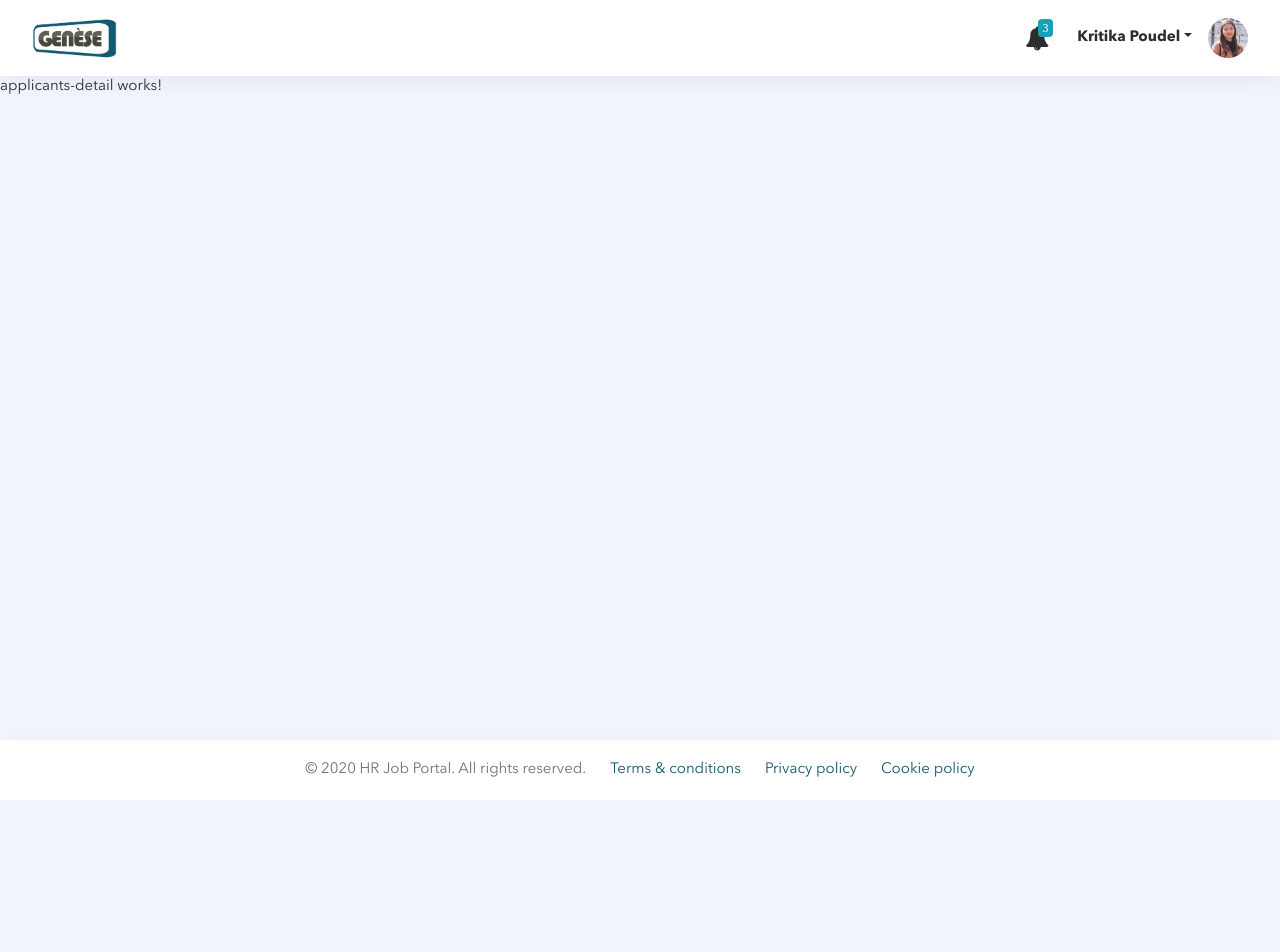
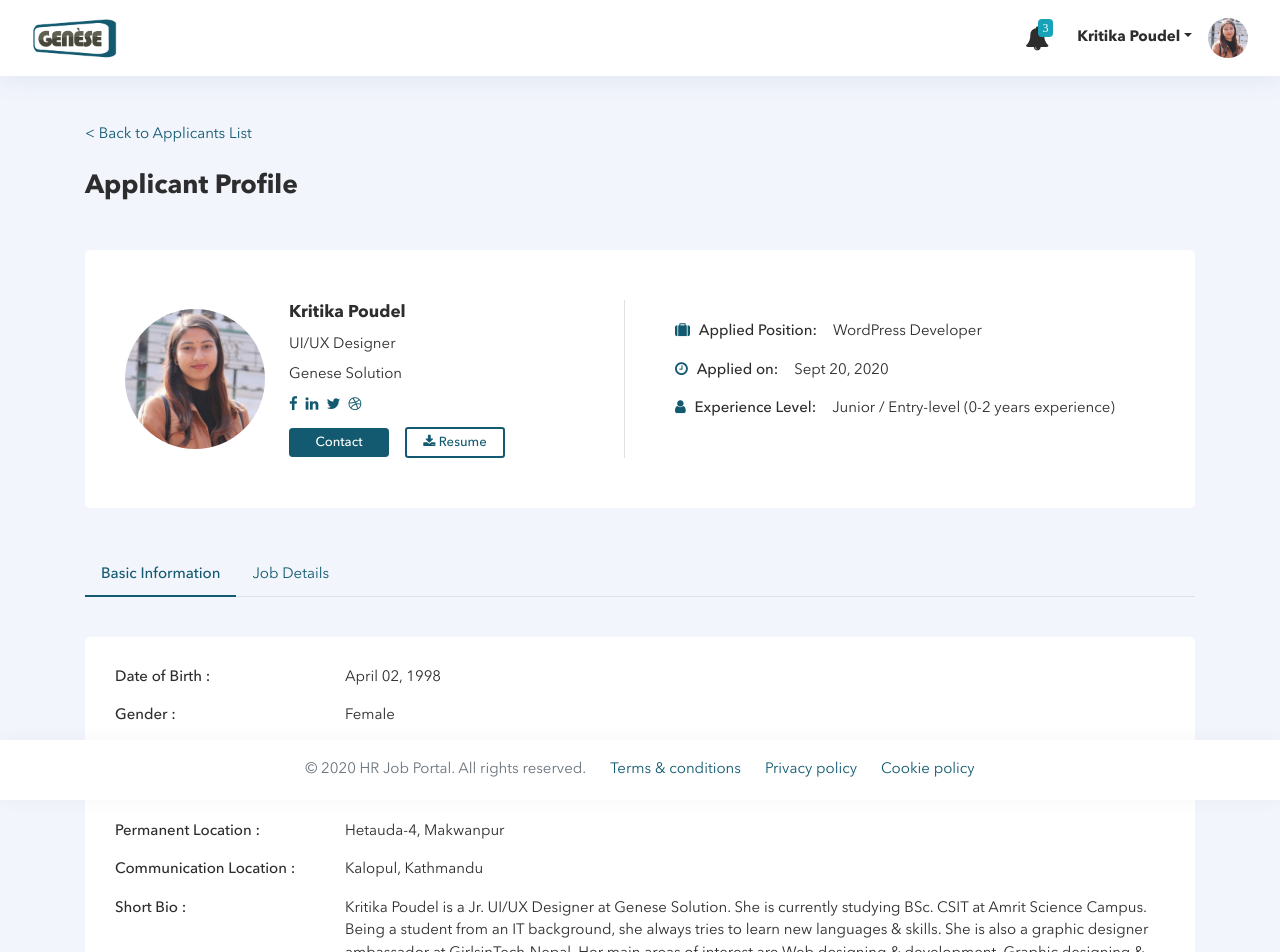
Before and after one commit to kabita10/Hr-Dashboard, an Angular app: page /applicants-detail in a window 1280 px wide. Shown: the top 952 px of the page. Before the commit the page ends 800 px from the top, so only its background shows below. Built offline with nearby package versions, Linux system fonts and the light colour scheme.

Commit message:
Add Applicants detail page

```diff
--- a/src/app/applicants-detail/applicants-detail.component.html
+++ b/src/app/applicants-detail/applicants-detail.component.html
@@ -1 +1,109 @@
-<p>applicants-detail works!</p>
+<div class="applicant-content mb-5 mt-5">
+    <div class="container">
+        <div class="back-list">
+            <a href="#">
+                < Back to Applicants List</a>
+        </div>
+        <div class="row">
+            <div class="col-lg-12">
+                <h3 class="applicant-header mt-4 mb-5">Applicant Profile</h3>
+            </div>
+        </div>
+        <div class="panel panel-container">
+            <div class="row align-items-center">
+                <div class="col-lg-6">
+                    <div class="profile-panel border-right align-items-center" style="display: flex;">
+                        <img class="user-profile float-left mr-4" style="border-radius: 50%; width: 140px;" src="./assets/img/kritika.jpg" alt="User Avatar" alt="User profile">
+                        <div class="profile-text">
+                            <h5>Kritika Poudel</h5>
+                            <p>UI/UX Designer</p>
+                            <p>Genese Solution</p>
+                            <a href="#"><em class="fa fa-facebook mr-2 mb-3"></em></a><a href="#"><em class="fa fa-linkedin mr-2"></em></a><a href="#"><em class="fa fa-twitter mr-2"></em></a><a href="#"><em class="fa fa-dribbble mr-2"></em></a><br>
+                            <button type="button" class="btn btn-sm btn-primary mr-3 btn-1">Contact</button>
+                            <button type="button" class="btn btn-sm btn-brdr btn-1" style="border: 2px solid #135a70; color: #135a70;"><em class="fa fa-download">&nbsp;</em>Resume</button>
+                        </div>
+                    </div>
+                </div>
+                <div class="col-lg-6">
+                    <div class="detail-panel">
+                        <dl class="dl-horizontal">
+                            <dt class="float-left mr-3"><em class="text-ic fa fa-suitcase">&nbsp;</em>Applied Position:</dt>
+                            <dd>WordPress Developer</dd>
+                        </dl>
+                        <dl class="dl-horizontal">
+                            <dt class="float-left mr-3"><em class="text-ic fa fa-clock-o">&nbsp;</em>Applied on:</dt>
+                            <dd>Sept 20, 2020</dd>
+                        </dl>
+                        <dl class="dl-horizontal">
+                            <dt class="float-left mr-3"><em class="text-ic fa fa-user">&nbsp;</em>Experience Level:</dt>
+                            <dd>Junior / Entry-level (0-2 years experience)</dd>
+                        </dl>
+                    </div>
+                </div>
+            </div>
+        </div>
+    </div>
+</div>
+
+<!-- Information tabs -->
+<div class="info-tabs">
+    <div class="container">
+        <ul class="nav nav-tabs" id="myTab" role="tablist">
+            <li class="nav-item">
+                <a class="nav-link active" id="basic-tab" data-toggle="tab" href="#basic-information" role="tab" aria-controls="basic-information" aria-selected="true">Basic Information</a>
+            </li>
+            <li class="nav-item">
+                <a class="nav-link" id="job-tab" data-toggle="tab" href="#job-details" role="tab" aria-controls="job-details" aria-selected="false">Job Details</a>
+            </li>
+        </ul>
+        <div class="tab-content tabs-des" id="myTabContent">
+            <div class="tab-pane fade show active" id="basic-information" role="tabpanel" aria-labelledby="basic-tab">
+                <dl class="dl-horizontal">
+                    <dt class="float-left mr-3 mb-3">Date of Birth :</dt>
+                    <dd class="m-right mb-3">April 02, 1998</dd>
+
+                    <dt class="float-left mr-3 mb-3">Gender :</dt>
+                    <dd class="m-right mb-3">Female</dd>
+
+                    <dt class="float-left mr-3 mb-3">Contact Number :</dt>
+                    <dd class="m-right mb-3">984577752</dd>
+
+                    <dt class="float-left mr-3 mb-3">Email Id :</dt>
+                    <dd class="m-right mb-3">Kritikapaudel9@gmail.com</dd>
+
+                    <dt class="float-left mr-3 mb-3">Permanent Location :</dt>
+                    <dd class="m-right mb-3">Hetauda-4, Makwanpur</dd>
+
+                    <dt class="float-left mr-3 mb-3">Communication Location :</dt>
+                    <dd class="m-right mb-3">Kalopul, Kathmandu</dd>
+
+                    <dt class="float-left mr-3 mb-3">Short Bio :</dt>
+                    <dd class="m-right mb-3">Kritika Poudel is a Jr. UI/UX Designer at Genese Solution. She is currently studying BSc. CSIT at Amrit Science Campus. Being a student from an IT background, she always tries to learn new languages & skills. She is also a graphic
+                        designer ambassador at GirlsinTech-Nepal. Her main areas of interest are Web designing & development, Graphic designing & Community Involvement.</dd>
+                </dl>
+            </div>
+
+            <div class="tab-pane fade" id="job-details" role="tabpanel" aria-labelledby="job-tab">
+                <dl class="dl-horizontal">
+                    <dt class="float-left mr-3 mb-3">Education Level :</dt>
+                    <dd class="m-right mb-3">Bsc. CSIT</dd>
+
+                    <dt class="float-left mr-3 mb-3">Available Start Date :</dt>
+                    <dd class="m-right mb-3">December 01, 2020</dd>
+
+                    <dt class="float-left mr-3 mb-3">Skills :</dt>
+                    <dd class="m-right btn-brdr mb-3 sub"><span class="ui-brd mr-3 sub">UI/UX Design </span><span class="ui-brd mr-3 sub">Web Design </span><span class="ui-brd mr-3 sub">Graphic Design </span><span class="ui-brd sub">Wordpress</span></dd>
+
+                    <dt class="float-left mr-3 mb-3">Desired Commitment :</dt>
+                    <dd class="m-right mb-3">Full Time</dd>
+
+                    <dt class="float-left mr-3 mb-3">Cover Letter :</dt>
+                    <dd class="m-right mb-3">I'm writing to express my interest in the WordPress Developer position listed on xyz.com. I have experience building large, consumer-focused health-based content sites. While much of my experience has been in the business world, I
+                        understand the social value of this sector and I am confident that my business experience will be an asset to your organization.<br>My responsibilities have included the development and management of website editorial voice and
+                        style; editorial calendars; and the daily content programming and production for various websites. I am confident working with development departments to implement design and functional enhancements, and to monitor site statistics,
+                        and conduct search engine optimization.</dd>
+                </dl>
+            </div>
+        </div>
+    </div>
+</div>
--- a/src/app/applicants-detail/applicants-detail.component.scss
+++ b/src/app/applicants-detail/applicants-detail.component.scss
@@ -0,0 +1,68 @@
+.panel {
+    background-color: #ffffff;
+    border-radius: 5px;
+    padding: 50px 40px;
+}
+
+dt {
+    font-weight: 500;
+}
+
+.text-ic {
+    color: #135a70;
+    margin: 0 5px 0 20px;
+}
+
+.nav-tabs .nav-link.active,
+.nav-tabs .nav-item.show .nav-link {
+    border: none;
+    border-bottom: 2px solid #135a70;
+    border-radius: 0;
+    color: #135a70;
+    font-weight: 500;
+}
+
+.nav-tabs .nav-link {
+    border: none;
+}
+
+.info-tabs {
+    padding-bottom: 90px;
+    position: relative;
+}
+
+.tabs-des {
+    background-color: white;
+    padding: 30px;
+    margin-top: 40px;
+    border-radius: 5px;
+}
+
+dd.m-right {
+    margin-left: 230px;
+}
+
+.ui-brd {
+    border: 1px solid #77838E;
+    border-radius: 50px;
+    padding: 4px 8px;
+}
+
+@media (max-width: 731px) {
+    .border-right {
+        border-right: none!important;
+    }
+    .btn-1 {
+        margin-bottom: 10px;
+    }
+    dd.m-right {
+        margin-left: 82px;
+    }
+    dd.m-right.btn-brdr.mb-3.sub {
+        display: grid;
+    }
+    span.ui-brd.mr-3.sub {
+        margin-bottom: 16px;
+        text-align: center;
+    }
+}
```
